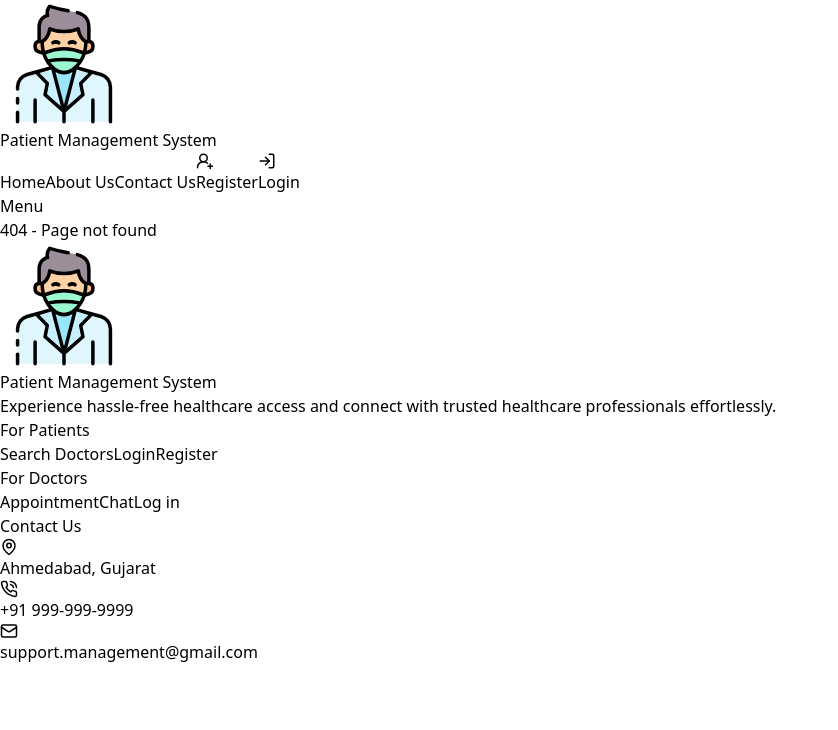
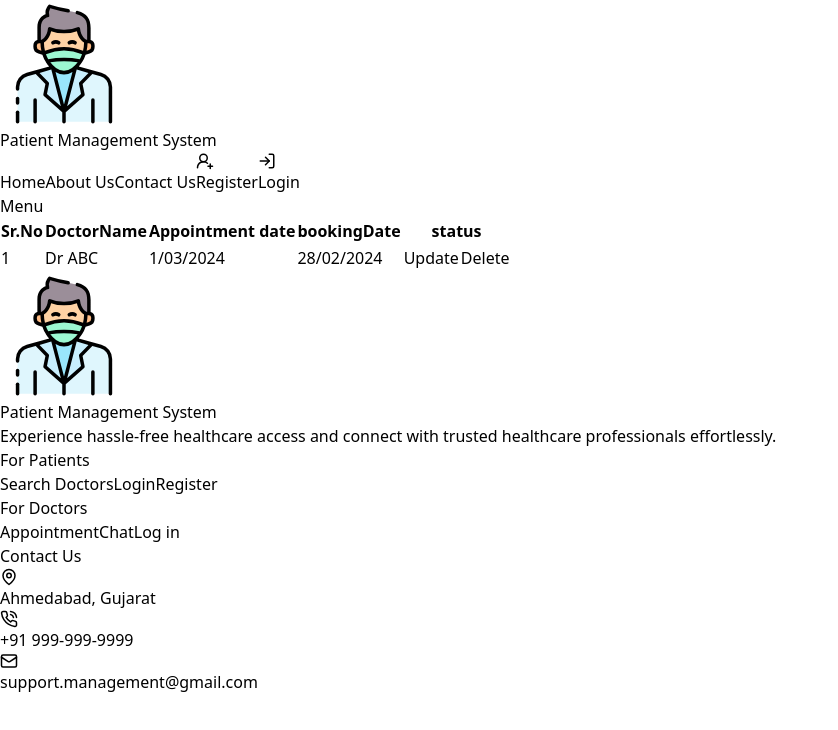
Before and after one commit to JAYBORICHA07/Patient-Data-Management-System, a React (Vite) app in the folder frontend/: page /appointmentlist in a window 1280 px wide. Shown: the top 730 px of the page, without its empty margins (0-838 px from the left). Built offline with nearby package versions, Linux system fonts and the light colour scheme.

Commit message:
AppointmentList table

```diff
--- a/frontend/src/main.tsx
+++ b/frontend/src/main.tsx
@@ -14,6 +14,7 @@ import AboutUS from "./pages/AboutUS.tsx";
 import DoctorProfile from "./pages/DoctorProfile.tsx";
 import PatientProfile from "./pages/PatientProfile.tsx";
 import Appointment from "./pages/Appointment.tsx";
+import AppointmentList from "./pages/AppointmentList.tsx";
 
 
 const router = createBrowserRouter([
@@ -50,6 +51,10 @@ const router = createBrowserRouter([
   {
     path:'/appointment',
     element:<Appointment/>
+  },
+  {
+    path:'/appointmentlist',
+    element:<AppointmentList/>
   }
 ])
 
--- /dev/null
+++ b/frontend/src/pages/AppointmentList.tsx
@@ -0,0 +1,45 @@
+import { Button } from "@/components/ui/button"
+import { useState } from "react"
+
+function AppointmentList() {
+
+    const[apppointments,Setappointments]= useState([])
+
+    //after fecthing api we will use useState for get appointments
+    useState(()=>{
+        //getAppointments
+    })
+
+  return (
+    <div className="flex justify-center">
+        <table className=" border-2">
+            <tr className="border px-2">
+            <th>Sr.No</th>
+            <th>DoctorName</th>
+            <th>Appointment date</th>
+            <th>bookingDate</th>
+            <th>status</th>
+            </tr>
+
+            <tr>
+                <td>1</td>
+                <td>Dr ABC</td>
+                <td>1/03/2024</td>
+                <td>28/02/2024</td>
+                <td>
+                    <tr>
+                        <td>
+                            <Button className="mx-2 bg-green-600">Update</Button>
+                        </td>
+                        <td>
+                            <Button className="mx-2 bg-red-600">Delete</Button>
+                        </td>
+                    </tr>
+                </td>
+            </tr>
+        </table>
+    </div>
+  )
+}
+
+export default AppointmentList
```
